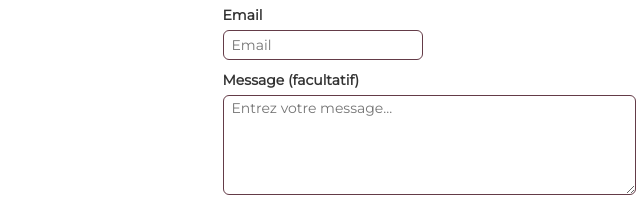
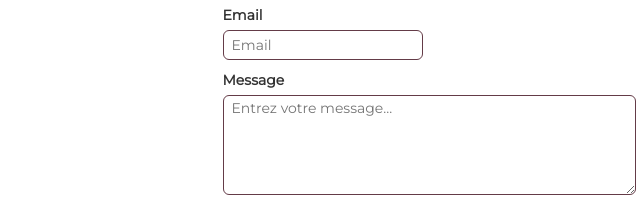
Before and after one commit to Simon997/CV, a website: page index.html in a window 1280 px wide. Shown: the part 2396-2608 px from the top of the page, 205-845 px from the left. Drawn offline with nearby package versions, Linux system fonts and the light colour scheme.

Commit message:
modification stage

```diff
--- a/index.html
+++ b/index.html
@@ -210,7 +210,7 @@
                       <input type="text" placeholder="Prénom" id="lastname" name="Prénom"/></br>
                       <label for="lastname">Email</label></br>
                       <input type="text" placeholder="Email" id="lastname" name="Email"/></br>
-                      <label for="lastname">Message (facultatif)</label></br>
+                      <label for="lastname">Message</label></br>
                       <textarea text = "message" placeholder="Entrez votre message..." id ="message" name="Texte"></textarea></br>
                       <input type="submit" value="Envoyer" id="bouton" onclick="valider()">
                   </form>
```
